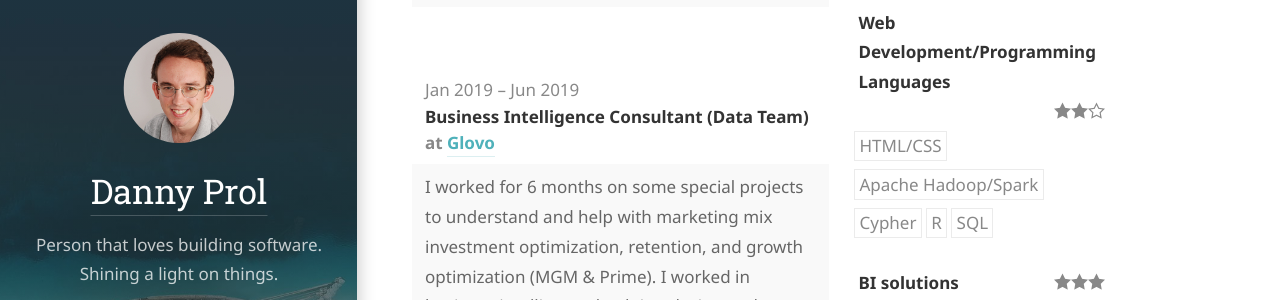
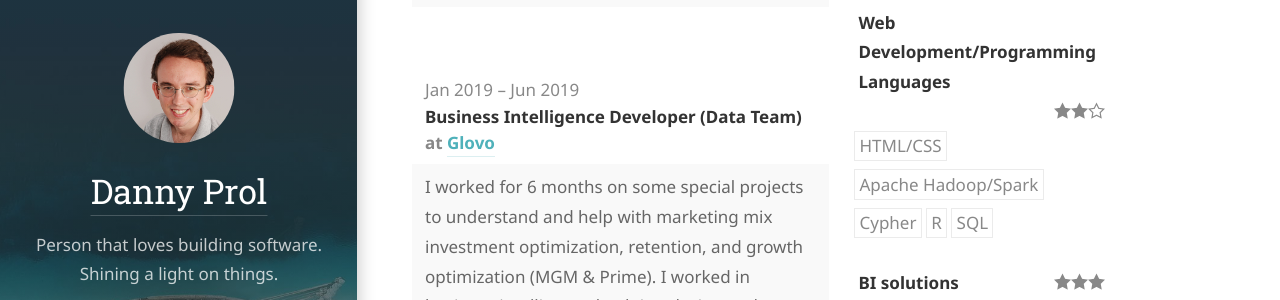
Before and after one commit to dprol/dprol.github.io, a Jekyll site: the page built from resume.md, in a window 1280 px wide and 900 px high, scrolled down 705 px. Shown: the part 155-455 px from the top of the window. Built offline with Jekyll 4.4.1, drawn with Linux system fonts in a browser that asks for light colours; some web fonts are replaced.

Commit message:
Update resume.yml

```diff
--- a/_data/resume.yml
+++ b/_data/resume.yml
@@ -35,7 +35,7 @@ work:
     summary: >
       Tech Lead for IESE's Automation Team. Key role in building IESE's Marketing Automation Platform. Helping make IESE Marketing & Sales more efficient with their time and money.
   - company: "Glovo"
-    position: "Business Intelligence Consultant (Data Team)"
+    position: "Business Intelligence Developer (Data Team)"
     website: "https://glovoapp.com/"
     startDate: "2019-01-01"
     endDate: "2019-06-01"
```
